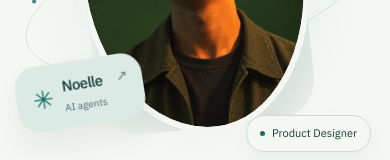
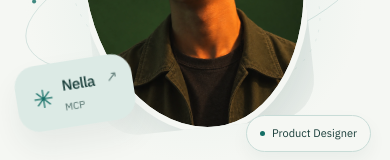
Before and after one commit to pablomanjarres/personal-website, a Next.js app: page / in a window 390 px wide. Shown: the part 582-742 px from the top of the page. Built offline with nearby package versions, Linux system fonts and the light colour scheme; a web font is replaced by a local one.

Commit message:
Feature Nella in the Open Studio hero

```diff
--- a/app/home/OpenStudio.tsx
+++ b/app/home/OpenStudio.tsx
@@ -6,12 +6,12 @@ import { profile } from "@/app/socials";
 import { projects, type Project } from "@/app/projects";
 import styles from "./open-studio.module.css";
 
-const orbitProjects = ["noelle", "cortex"].map(slug => projects.find(project => project.slug === slug)!);
+const orbitProjects = ["nella", "cortex"].map(slug => projects.find(project => project.slug === slug)!);
 
 function OrbitProject({ project, href }: { project: Project; href: string }) {
   return (
     <Link className={styles.project} href={href} data-project={project.slug}>
-      <span className={styles.projectSymbol} aria-hidden>{project.slug === "noelle" ? "✳" : "⌘"}</span>
+      <span className={styles.projectSymbol} aria-hidden>{project.slug === "nella" ? "✳" : "⌘"}</span>
       <span><strong>{project.title}</strong><small>{project.tags[0]}</small></span>
       <span className={styles.projectArrow} aria-hidden>↗</span>
     </Link>
--- a/app/home/open-studio.module.css
+++ b/app/home/open-studio.module.css
@@ -19,7 +19,7 @@
 .role:nth-child(3) { --enter-delay: 750ms; left: 36%; bottom: 4%; }
 .orbitProjects { display: contents; }
 .project { position: absolute; display: flex; align-items: center; gap: 13px; min-height: 88px; padding: 18px 20px; text-align: left; border-radius: 26px; background: var(--panel); box-shadow: 0 16px 30px color-mix(in srgb, var(--ink) 7%, transparent); }
-.project[data-project="noelle"] { left: 7%; bottom: 14%; transform: rotate(-9deg); }
+.project[data-project="nella"] { left: 7%; bottom: 14%; transform: rotate(-9deg); }
 .project[data-project="cortex"] { right: 9%; top: 12%; transform: rotate(8deg); }
 .project strong { display: block; font-size: 18px; letter-spacing: -.035em; font-weight: 500; }
 .project small { display: block; margin-top: 2px; font-size: 11px; opacity: .7; }
@@ -31,7 +31,7 @@
 .actions { justify-content: center; position: relative; }
 @media (prefers-reduced-motion: no-preference) {
   .project { transition: transform .45s cubic-bezier(.2,.8,.2,1), background .3s; }
-  .project[data-project="noelle"]:hover { transform: rotate(-3deg) translateY(-4px); }
+  .project[data-project="nella"]:hover { transform: rotate(-3deg) translateY(-4px); }
   .project[data-project="cortex"]:hover { transform: rotate(3deg) translateY(-4px); }
   .portraitWrap { transition: transform .8s cubic-bezier(.2,.8,.2,1); }
   :global(:is([data-motion="active"], [data-motion="paused"])) .portraitWrap { transform: translateX(calc(-50% + var(--pointer-x, 0) * 8px)) translateY(calc(var(--pointer-y, 0) * 8px)) rotate(calc(-6deg + var(--pointer-x, 0) * 2deg)); }
@@ -47,7 +47,7 @@
   .role:first-child { left: 3%; top: 16%; }
   .role:nth-child(2) { right: 0; top: 61%; }
   .role:nth-child(3) { left: 34%; bottom: 5%; }
-  .project[data-project="noelle"] { left: 0; bottom: 18%; }
+  .project[data-project="nella"] { left: 0; bottom: 18%; }
   .project[data-project="cortex"] { right: 0; top: 12%; }
   .pinwheel { right: 17%; bottom: 7%; width: 52px; }
 }
@@ -70,7 +70,7 @@
   .project small { font-size: 10px; }
   .projectSymbol { width: 26px; height: 32px; font-size: 25px; }
   .projectArrow { margin-left: 5px; font-size: 14px; }
-  .project[data-project="noelle"] { left: -1%; bottom: 19%; }
+  .project[data-project="nella"] { left: -1%; bottom: 19%; }
   .project[data-project="cortex"] { right: 0; top: 9%; }
   .pinwheel { right: 10%; bottom: 0; width: 40px; height: 40px; }
   .actions { gap: 14px; }
```
